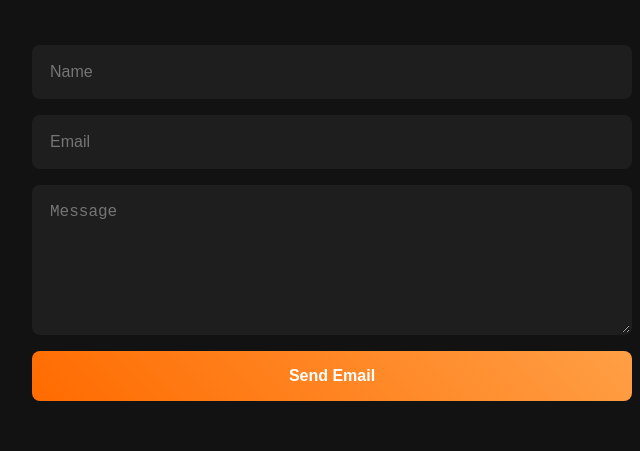
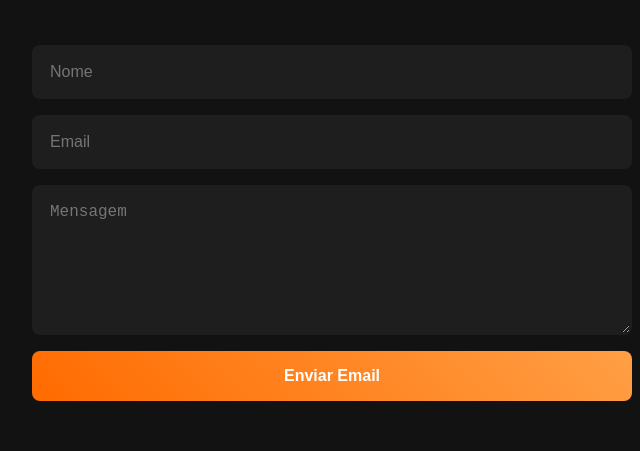
Before and after one commit to SolaraCorp/SolaraCorp.github.io, a plain HTML site: page index.html in a window 1280 px wide. Shown: the part 2448-2899 px from the top of the page, 308-948 px from the left. Drawn offline with Linux system fonts and the light colour scheme.

Commit message:
translation and reset form after click the button

```diff
--- a/index.html
+++ b/index.html
@@ -107,10 +107,10 @@
             method="POST"
             class="contact-form"
         >
-            <input type="text" placeholder="Name" name="name" required>
+            <input type="text" placeholder="Nome" name="name" required>
             <input type="email" placeholder="Email" name="email" required>
-            <textarea placeholder="Message" name="message" required></textarea>
-            <button type="submit">Send Email</button>
+            <textarea placeholder="Mensagem" name="message" required></textarea>
+            <button type="submit">Enviar Email</button>
         </form>
     </section>
 
--- a/scripts/main.js
+++ b/scripts/main.js
@@ -44,3 +44,7 @@ document.querySelectorAll('section:not(#home)').forEach(section => {
     section.style.transition = 'opacity 0.8s ease, transform 0.8s ease';
     observer.observe(section);
 });
+
+window.addEventListener('load', function() {
+    document.querySelector('.contact-form').reset();
+});
```
